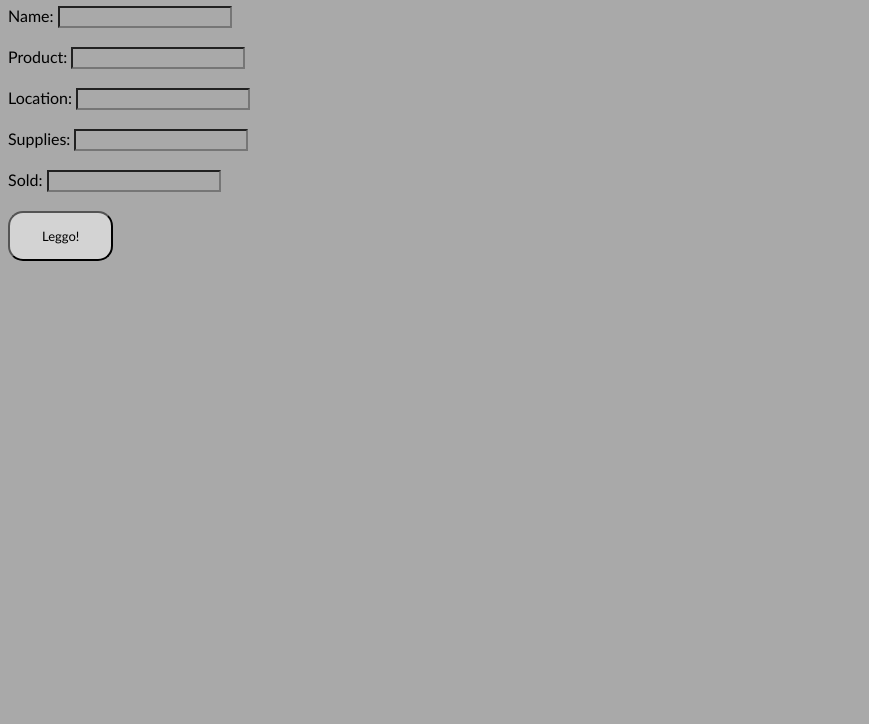
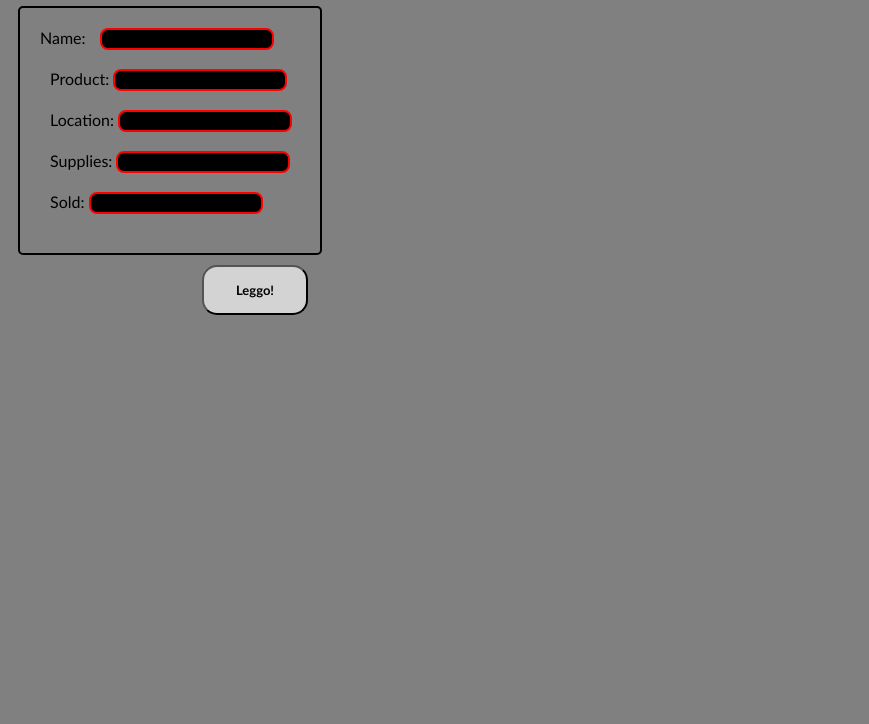
Before and after one commit to CodePartnersMD/MD201-01, a plain HTML site: page cookie-stand/index.html in a window 1280 px wide. Shown: the part 76-800 px from the top of the page, without its empty margins (0-869 px from the left). Drawn offline with Linux system fonts and the light colour scheme.

Commit message:
july 12 lab

```diff
--- a/cookie-stand/index.html
+++ b/cookie-stand/index.html
@@ -3,28 +3,43 @@
 <head>
     <meta charset="utf-8" />
     <meta http-equiv="X-UA-Compatible" content="IE=edge">
-    <title>Page Title</title>
+    <title>Cookie Boogie</title>
     <meta name="viewport" content="width=device-width, initial-scale=1">
     <link rel="stylesheet" type="text/css" media="screen" href="main.css" />
 
 </head>
-<body>
+<body id='newBody'>
 
     <!--Header-->
     <center><h1>Cookie Stand Beatdown!</h1></center>
 
     <!--Forms-->
+
     <form id='storeInfo'>
-        Name: <input type ='text' name='storeName'><br/><br/>
-        Product: <input type ='text' name='storeProduct'><br/><br/>
-        Location: <input type ='text' name='storeLoc'><br/><br/>
-        Supplies: <input type ='number' name='storeSup'><br/><br/>
-        Sold: <input type ='number' name='storeSold'><br/><br/>
+
+        <div id='formDiv'>
+            <label for="storeName" class='label'> Name: </label>
+            <input type ='text' name='storeName' class='bars'><br/><br/>
+
+            <label for="storeProduct" class='label'></label>Product:
+            <input type ='text' name='storeProduct' class='bars'><br/><br/>
+
+            <label for="storeLoc" class='label'></label>Location:
+            <input type ='text' name='storeLoc' class='bars'><br/><br/>
+
+            <label for="storeSup" class='label'></label>Supplies:
+            <input type ='number' name='storeSup' class='bars'><br/><br/>
+
+            <label for="storeSold" class='label'></label>Sold:
+            <input type ='number' name='storeSold' class='bars'><br/><br/>
+        </div>
 
     <!--Submit Button-->
-    <button type='submit' class='button'>Leggo!</button>
+    <div id='submit'>
+        <button type='submit' class='button'>Leggo!</button>
+    </div>
+
     </form>
-
 </body>
 <script src="main.js"></script>
 </html>
--- a/cookie-stand/main.css
+++ b/cookie-stand/main.css
@@ -1,5 +1,5 @@
 * {
-    background-color: darkgrey;
+    background-color: gray;
     font-family: 'Trebuchet MS', 'Lucida Sans Unicode', 'Lucida Grande', 'Lucida Sans', Arial, sans-serif;
 }
 
@@ -8,9 +8,35 @@
     border-radius: 15px;
     color: black;
     padding: 15px 32px;
-    text-align: center;
+    text-align: right;
     text-decoration: none;
     font-size: 13px;
     margin: 0 auto;
     cursor: pointer;
+    font-weight: bold;
 }
+
+#formDiv {
+    border: 2px solid black;
+    margin: 10px;
+    padding: 20px;
+    width: 260px;
+    border-radius: 5px;
+}
+
+.label {
+    width: 200px;
+    padding-right: 10px;
+}
+
+.bars {
+    border: 2px solid red;
+    background-color: black;
+    color: white;
+    border-radius: 8px;
+}
+
+#submit{
+    width: 300px;
+    text-align: right;
+}
--- a/cookie-stand/main.js
+++ b/cookie-stand/main.js
@@ -8,34 +8,61 @@ function Store(name, product, location, supplies, sold) {
 
     this.checkSales = function() {
         return this.supplies - this.sold;
+        console.log(checkSales);
     };
 };
 
+//getting element of form from html
+let elStore = document.getElementById('storeInfo');
+
+//form user variables
+let userStoreName = elStore.storeName;
+let userStoreProduct = elStore.storeProduct;
+let userStoreLoc = elStore.storeLoc;
+let userStoreSup = elStore.storeSup;
+let userStoreSold = elStore.storeSold;
+
+//creating a table
+let elBody = document.getElementById('newBody');
+let elTable = document.createElement('table');
+elBody.appendChild(elTable);
+let elRow = document.createElement('tr');
+elTable.appendChild(elRow);
+let elTh = document.createElement('th');
+
+elRow.appendChild(elTh);
+elTh.innerText = userStoreName.value;
+
+let elTd = document.createElement('td');
+elRow.appendChild(elTd);
+elTd.innerText = userStoreProduct.value;
+
+let elTd2 = document.createElement('td');
+elRow.appendChild(elTd2);
+elTd.innerText = userStoreLoc.value;
+
+let elTd3 = document.createElement('td');
+elRow.appendChild(elTd3);
+elTd.innerText = userStoreSup.value;
+
 //Store Array
 let storeArray = [];
-
-//getting element of form from html
-let form = document.getElementById('storeInfo');
 
 //Instances
 let vanCookie = new Store ('Vanilla Store', 'Vanilla Cookies', 'Baltimore', 120, 58);
 storeArray.push(vanCookie);
 let choCookie = new Store ('Chocolate Store', 'Chocolate Cookies', 'Bethesda', 170, 110);
 storeArray.push(choCookie);
-
-//form user variables
-let userStoreName = form.storeName;
-let userStoreProduct = form.storeProduct;
-let userStoreLoc = form.storeLoc;
-let userStoreSup = form.storeSup;
-let userStoreSold = form.storeSold;
+let cashCookie = new Store ('Cashew Store', 'Cashew Cookies', 'Rockville', 160, 90);
+storeArray.push(cashCookie);
 
 //addEventListener
-form.addEventListener('submit', function(event) {
+elStore.addEventListener('submit', function(event) {
     event.preventDefault()
     let newStore = new Store(userStoreName.value, userStoreProduct.value, userStoreLoc.value, userStoreSup.value, userStoreSold.value);
     storeArray.push(newStore);
     console.log(storeArray);
+    console.log(newStore);
 });
 
 console.log(storeArray);
```
